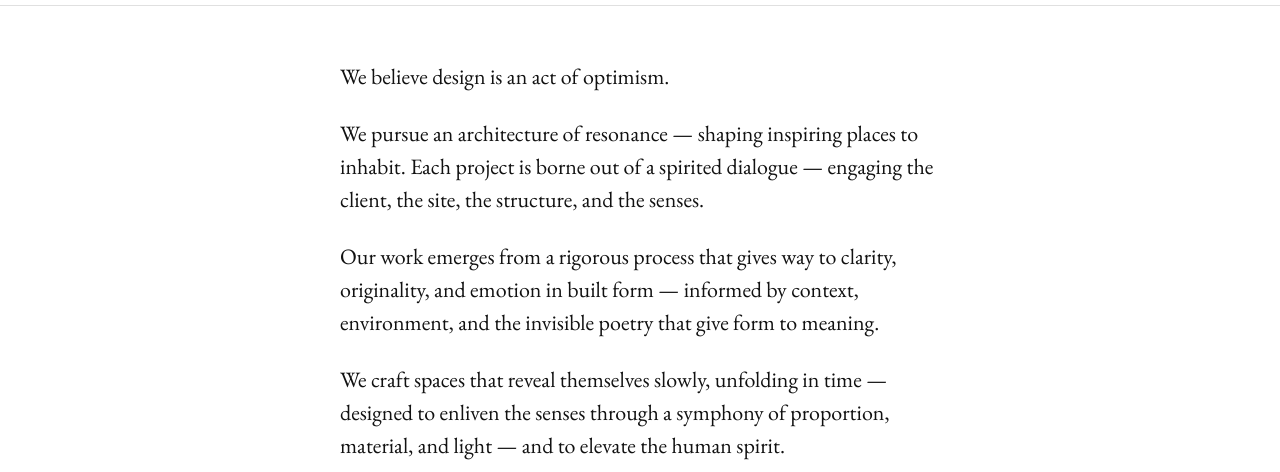
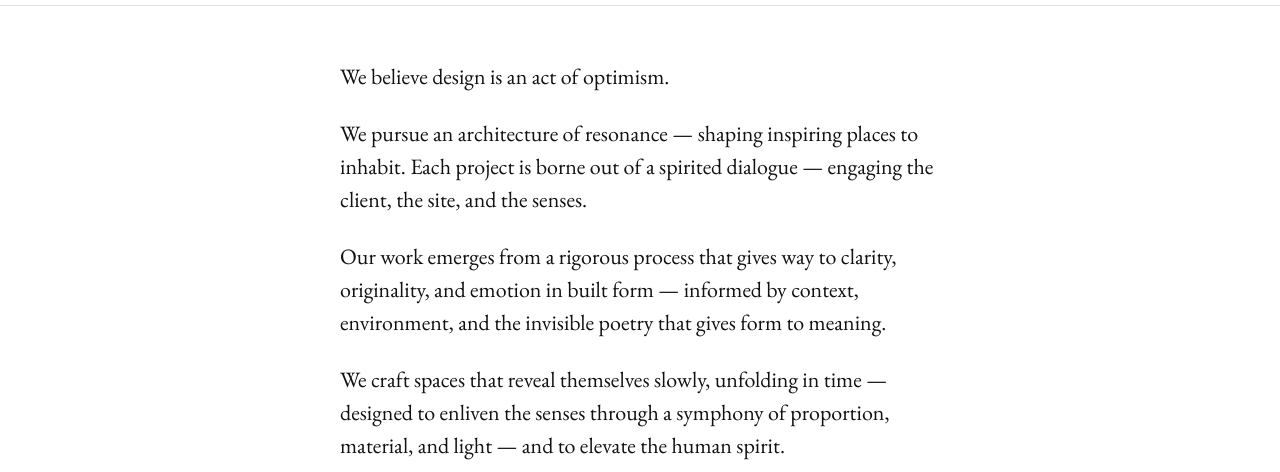
Before and after one commit to kirksoderstrom/imprezia.com, a plain HTML site: page index.html in a window 1280 px wide. Shown: the part 59-531 px from the top of the page. Drawn offline with nearby package versions, Linux system fonts and the light colour scheme.

Commit message:
Update index.html

```diff
--- a/index.html
+++ b/index.html
@@ -127,8 +127,8 @@
   <main>
     <div class="home-content">
       <p>We believe design is an act of optimism.</p>
-      <p>We pursue an architecture of resonance — shaping inspiring places to inhabit. Each project is borne out of a spirited dialogue — engaging the client, the site, the structure, and the senses.</p>
-      <p>Our work emerges from a rigorous process that gives way to clarity, originality, and emotion in built form — informed by context, environment, and the invisible poetry that give form to meaning.</p>
+      <p>We pursue an architecture of resonance — shaping inspiring places to inhabit. Each project is borne out of a spirited dialogue — engaging the client, the site, and the senses.</p>
+      <p>Our work emerges from a rigorous process that gives way to clarity, originality, and emotion in built form — informed by context, environment, and the invisible poetry that gives form to meaning.</p>
       <p>We craft spaces that reveal themselves slowly, unfolding in time — designed to enliven the senses through a symphony of proportion, material, and light — and to elevate the human spirit.</p>
     </div>
 
```
